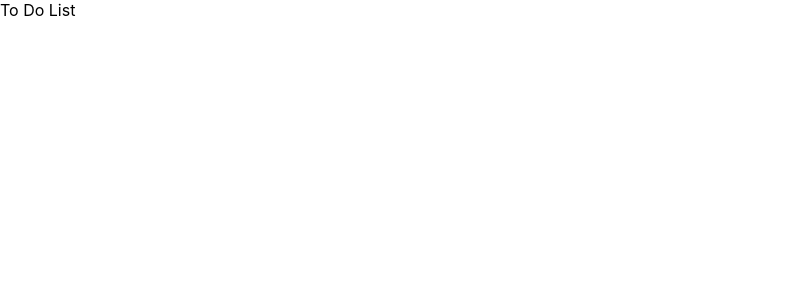
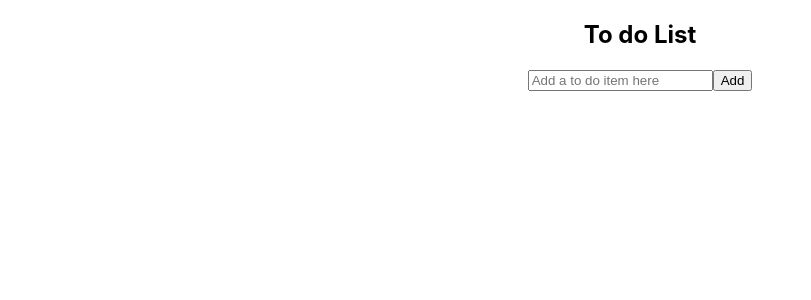
Before and after one commit to cimpeancristian/To-Do-List, a React (Create React App) app: page / in a window 1280 px wide. Shown: the top 300 px of the page, without its empty margins (0-811 px from the left). Built offline with nearby package versions, Linux system fonts and the light colour scheme.

Commit message:
"Add redux store"

```diff
--- a/package.json
+++ b/package.json
@@ -9,7 +9,8 @@
     "react": "^16.13.1",
     "react-dom": "^16.13.1",
     "react-redux": "^7.2.0",
-    "react-scripts": "3.4.1"
+    "react-scripts": "3.4.1",
+    "redux": "^4.0.5"
   },
   "scripts": {
     "start": "react-scripts start",
--- a/src/App.js
+++ b/src/App.js
@@ -1,11 +1,17 @@
 import React from 'react';
 import './App.css';
+import {Provider} from 'react-redux';
+import store from './redux/store';
+import ToDoList from './components/ToDoList';
 
 function App() {
   return (
-    <div className="ToDoList">
-      To Do List
-    </div>
+      <Provider store={store}>
+          <div className="App">
+              <ToDoList />
+          </div>
+      </Provider>
+
   );
 }
 
--- /dev/null
+++ b/src/components/ToDoList.js
@@ -0,0 +1,47 @@
+import React from 'react';
+import {connect} from 'react-redux';
+import {addItem} from '../redux/actions';
+
+const ToDoList = ({toDoList, addItem}) => {
+    let input;
+
+    return (
+        <>
+            <h2>To do List</h2>
+            <form>
+                <input
+                    type="text"
+                    ref={node => {input = node;}}
+                    placeholder="Add a to do item here " />
+                <button className="btn" type="submit" onClick={(event) => {
+                    addItem(input.value);
+                    console.log('input.value', input.value);
+                    input.value='';
+                    event.preventDefault();
+                }} >Add</button>
+            </form>
+            <div>{toDoList.map((toDo, index) => {
+                return (
+                    <div key={`toDo-${index}`}>{toDo}</div>
+                    )
+            })
+            }
+            </div>
+        </>
+    );
+}
+
+const mapStateToProps = state => {
+    return {
+        toDoList: state.toDoList
+    }
+}
+
+const mapDispatchToProps = (dispatch) => {
+
+    return {
+        addItem: (input) => dispatch(addItem(input))
+    }
+}
+
+export default connect(mapStateToProps, mapDispatchToProps)(ToDoList);
--- /dev/null
+++ b/src/redux/actions.js
@@ -0,0 +1,8 @@
+export const ADD_ITEM = 'ADD_ITEM';
+
+export const addItem = (listItem) => {
+    return {
+        type: ADD_ITEM,
+        listItem: listItem,
+            }
+};
--- /dev/null
+++ b/src/redux/reducer.js
@@ -0,0 +1,18 @@
+import {ADD_ITEM} from './actions';
+
+const initialState = {
+    toDoList: []
+}
+
+const reducer = (state = initialState, action) => {
+    switch(action.type) {
+
+        case ADD_ITEM: return {
+            ...state,
+            toDoList: [...state.toDoList, action.listItem]
+        }
+        default: return state;
+    }
+}
+
+export default reducer;
--- /dev/null
+++ b/src/redux/store.js
@@ -0,0 +1,6 @@
+import {createStore} from 'redux';
+import reducer from './reducer';
+
+const store = createStore(reducer);
+
+export default store;
```
Also changed, not shown: 1 other file (tests, documents, lock files or other folders).
